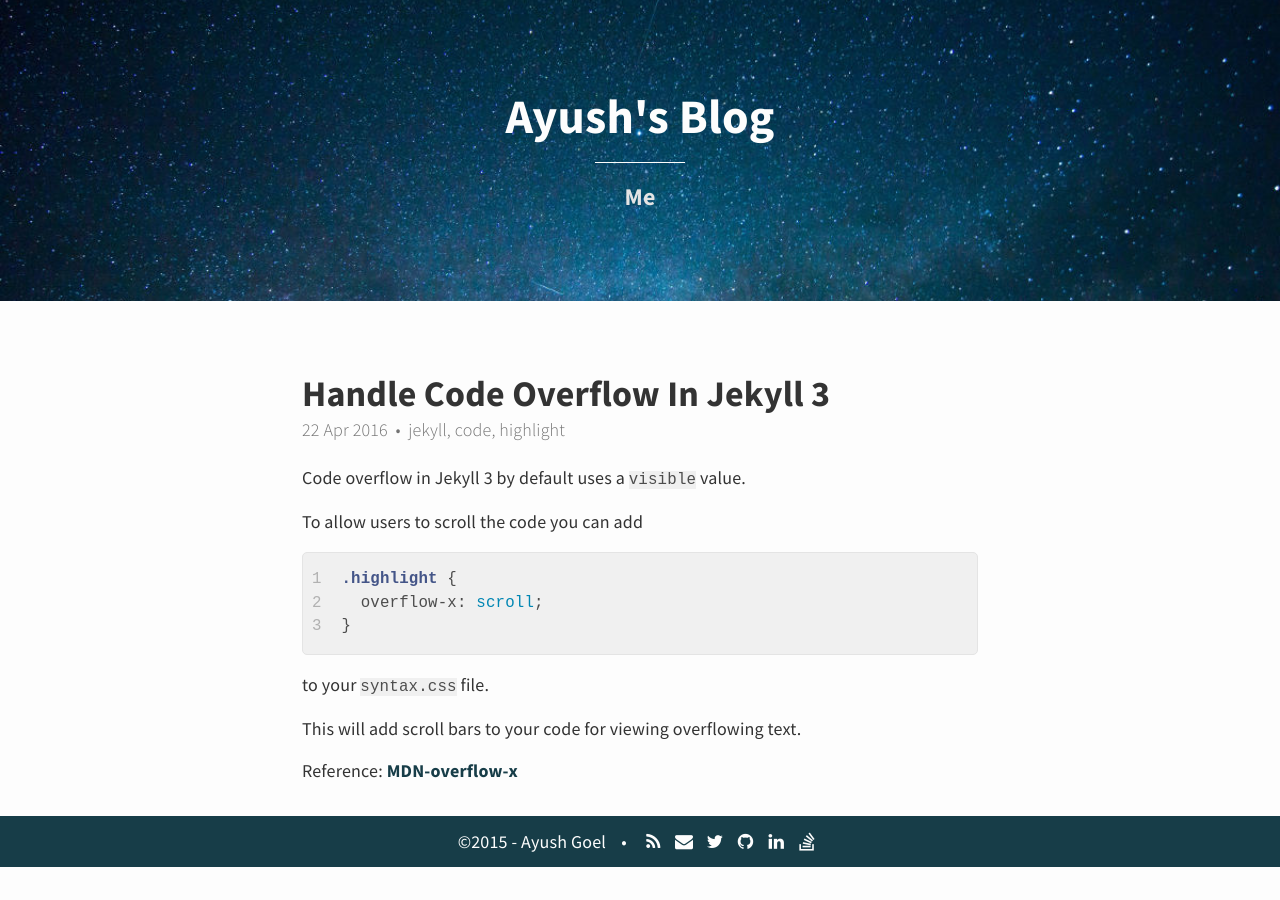
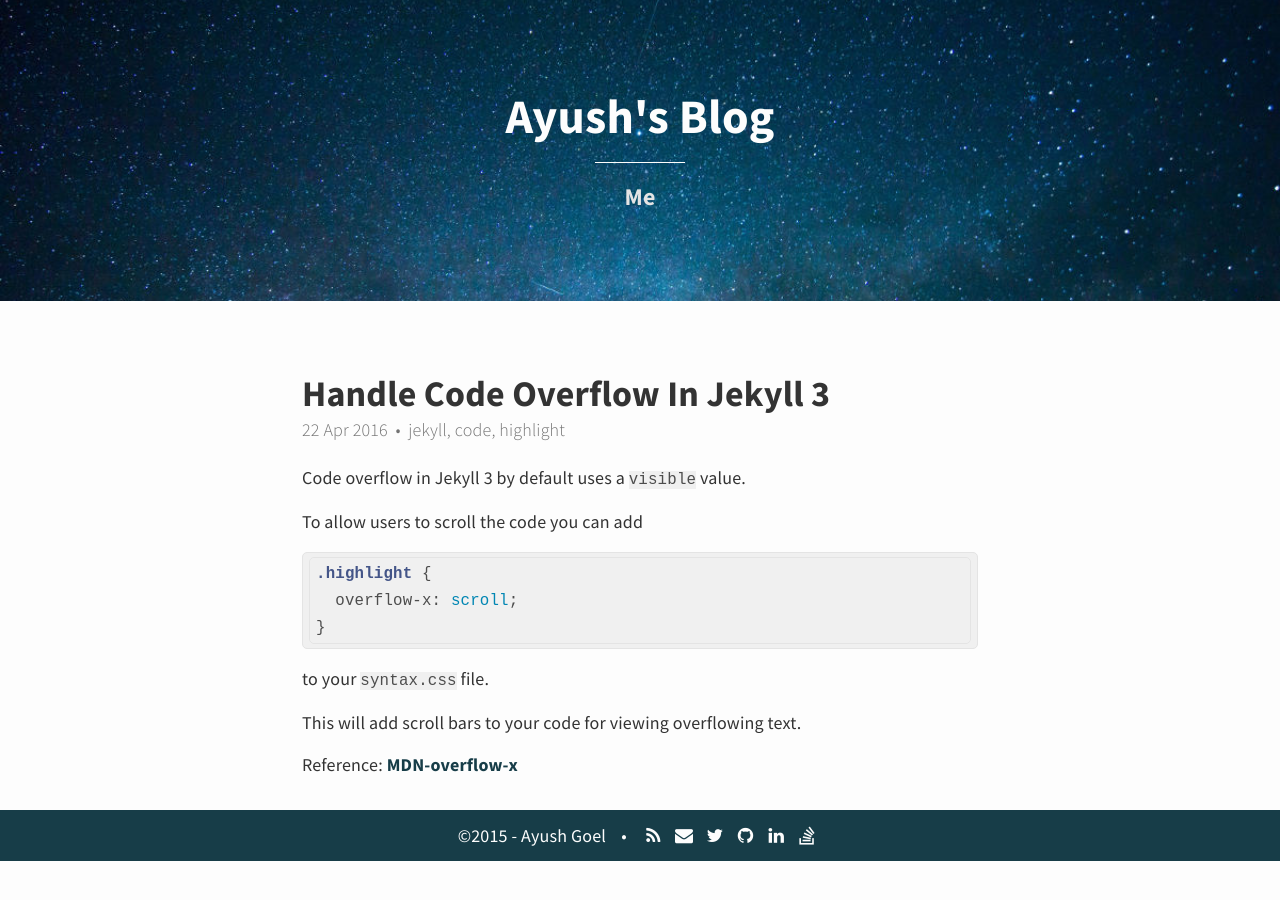
Before and after one commit to ayushgoel/ayushgoel.github.io, a Jekyll site: the page built from _posts/2016-04-22-handle-code-overflow-in-jekyll-3.md, in a window 1280 px wide. Built offline with Jekyll 4.4.1, drawn with Linux system fonts in a browser that asks for light colours; nearby versions of some CDN libraries.

Commit message:
Use code fencing for code

````diff
--- a/_posts/2016-04-22-handle-code-overflow-in-jekyll-3.md
+++ b/_posts/2016-04-22-handle-code-overflow-in-jekyll-3.md
@@ -6,11 +6,11 @@ Code overflow in Jekyll 3 by default uses a `visible` value.
 
 To allow users to scroll the code you can add
 
-{% highlight css linenos %}
+```css
 .highlight {
   overflow-x: scroll;
 }
-{% endhighlight %}
+```
 
 to your `syntax.css` file.
 
````
